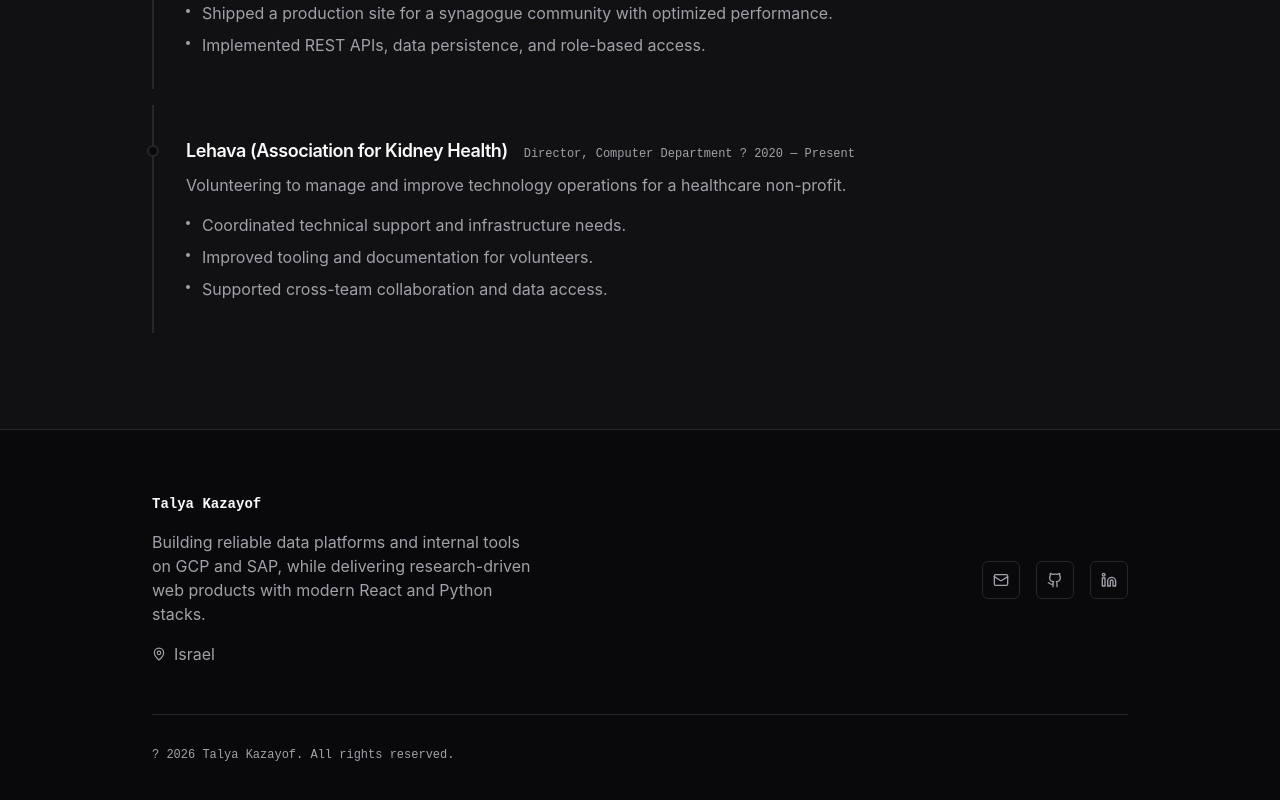
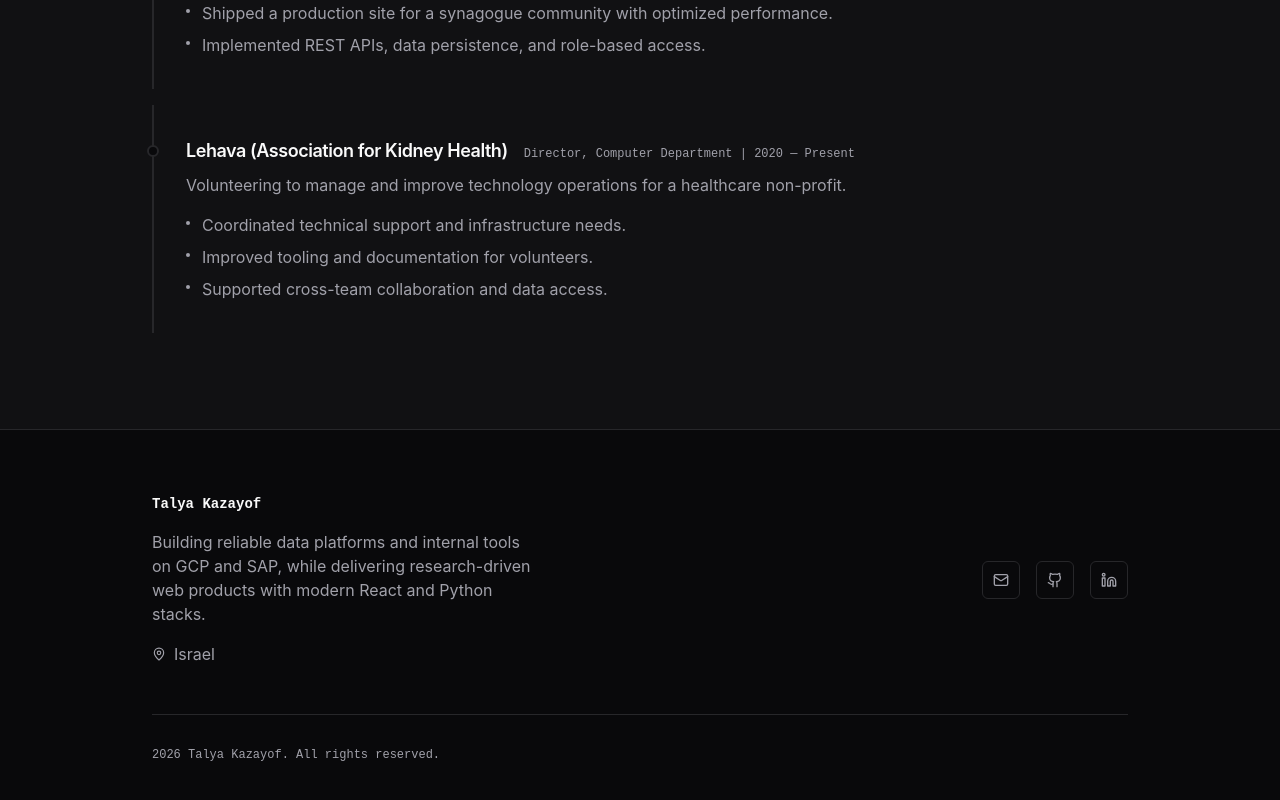
Before and after one commit to Talya2003/portfolio, a React (Vite) app: page /about in a window 1280 px wide. Shown: the part 2349-3149 px from the top of the page. Built offline with nearby package versions, Linux system fonts and the light colour scheme.

Commit message:
fix: replace broken separators in UI text

```diff
--- a/src/components/ExperienceTimeline.jsx
+++ b/src/components/ExperienceTimeline.jsx
@@ -43,7 +43,7 @@ export default function ExperienceTimeline() {
                   {experience.company}
                 </h3>
                 <p className="font-mono text-xs text-muted-foreground">
-                  {experience.role} ? {experience.period}
+                  {experience.role} | {experience.period}
                 </p>
               </div>
               <p className="text-base text-muted-foreground mt-2">
--- a/src/components/HeroSection.jsx
+++ b/src/components/HeroSection.jsx
@@ -21,7 +21,7 @@ export default function HeroSection() {
             className="max-w-3xl"
           >
             <p className="font-mono text-base text-muted-foreground mb-6">
-              {labels.title} ? {labels.location}
+              {labels.title} | {labels.location}
             </p>
             <h1 className="text-4xl sm:text-5xl lg:text-6xl font-bold leading-tight text-foreground mb-6">
               {labels.headline}
--- a/src/components/layout/Footer.jsx
+++ b/src/components/layout/Footer.jsx
@@ -48,7 +48,7 @@ export default function Footer() {
         </div>
         <div className="mt-12 border-t border-border pt-8">
           <p className="font-mono text-xs text-muted-foreground">
-            ? {new Date().getFullYear()} {siteConfig.name}. All rights reserved.
+            {new Date().getFullYear()} {siteConfig.name}. All rights reserved.
           </p>
         </div>
       </Container>
```
Also changed, not shown: 1 other file (tests, documents, lock files or other folders).
